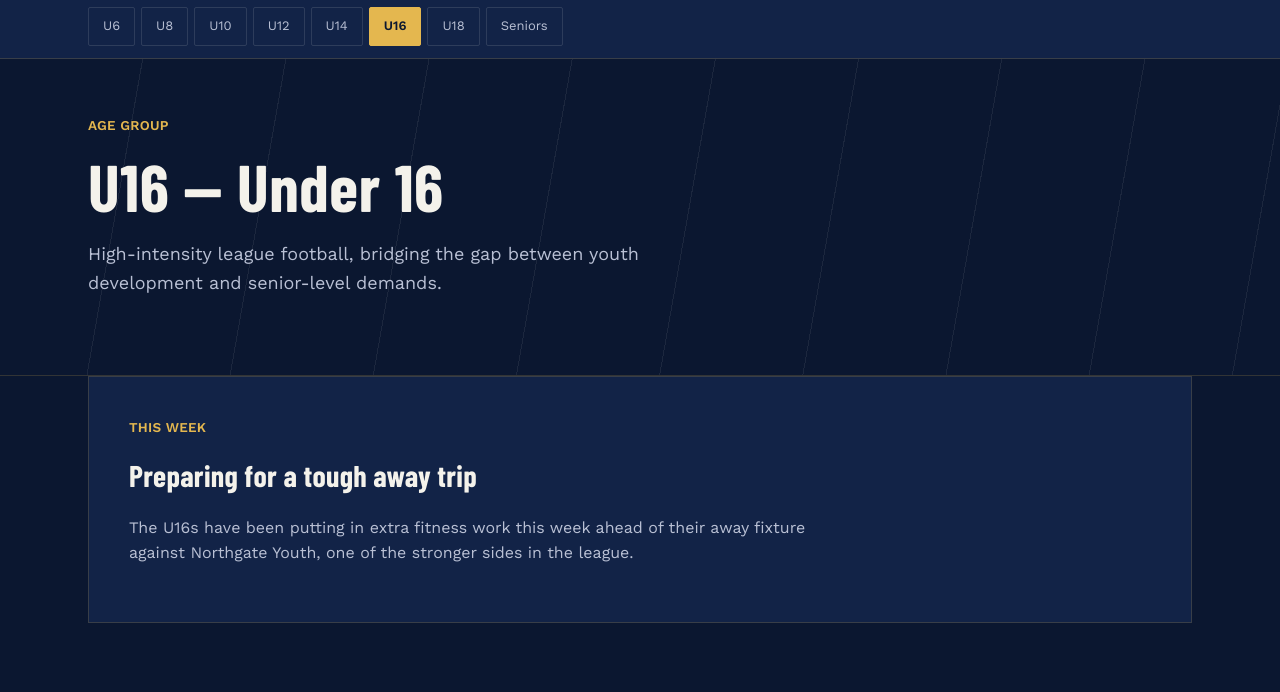
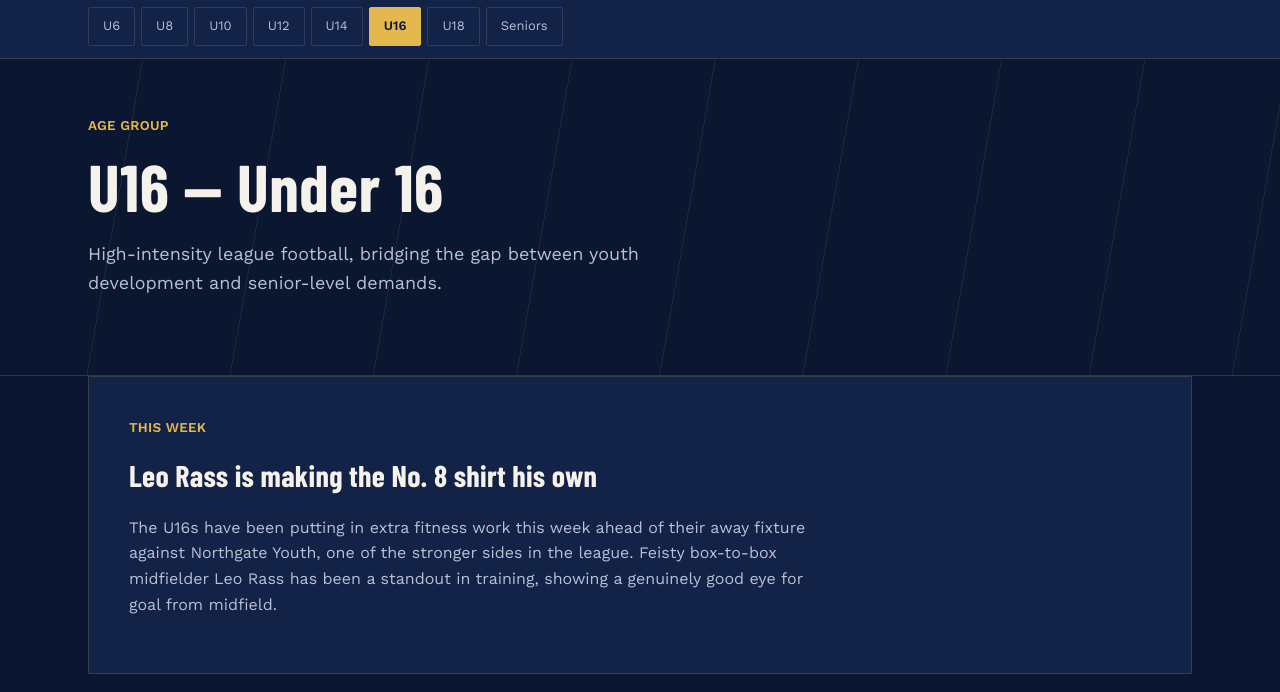
Before and after one commit to LeoGrant10/sporting-global-npo, a plain HTML site: page sg-site/ages/u16.html in a window 1280 px wide. Shown: the part 82-774 px from the top of the page. Drawn offline with nearby package versions, Linux system fonts and the light colour scheme.

Commit message:
Update u16.html

```diff
--- a/sg-site/ages/u16.html
+++ b/sg-site/ages/u16.html
@@ -51,8 +51,8 @@
   <div class="wrap">
     <div class="storyline">
       <div class="kicker">THIS WEEK</div>
-      <h2>Preparing for a tough away trip</h2>
-      <p>The U16s have been putting in extra fitness work this week ahead of their away fixture against Northgate Youth, one of the stronger sides in the league.</p>
+      <h2>Leo Rass is making the No. 8 shirt his own</h2>
+      <p>The U16s have been putting in extra fitness work this week ahead of their away fixture against Northgate Youth, one of the stronger sides in the league. Feisty box-to-box midfielder Leo Rass has been a standout in training, showing a genuinely good eye for goal from midfield.</p>
     </div>
 
     <div class="section-head">
```
